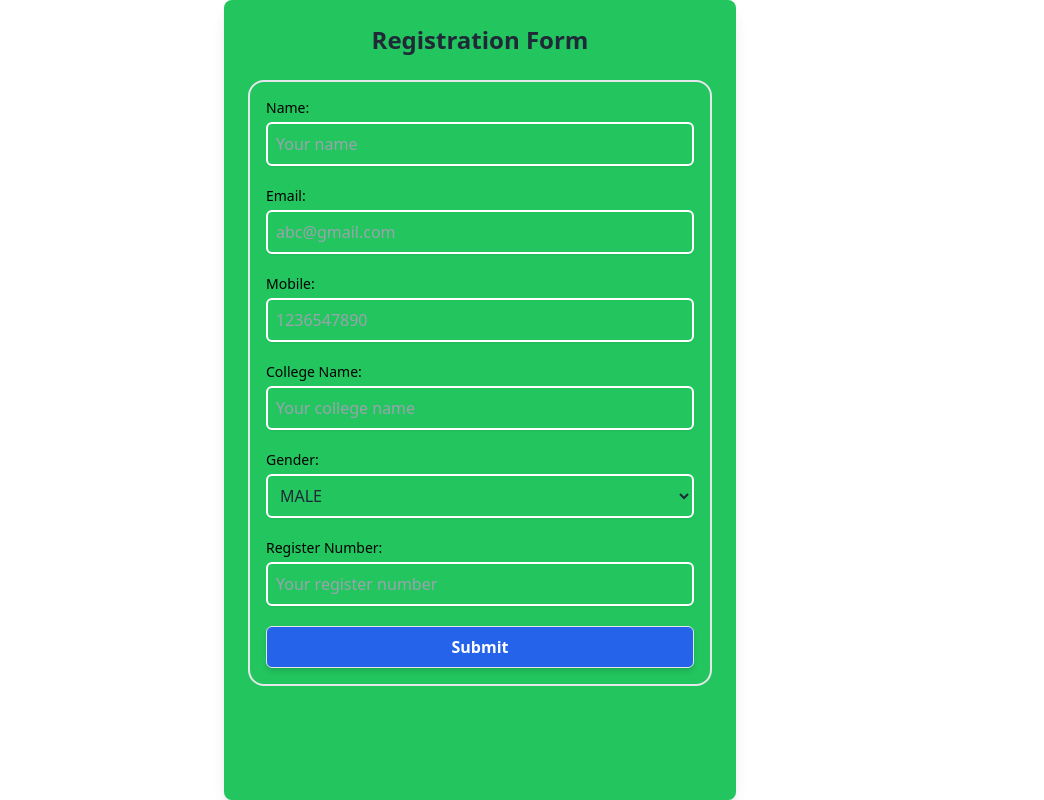
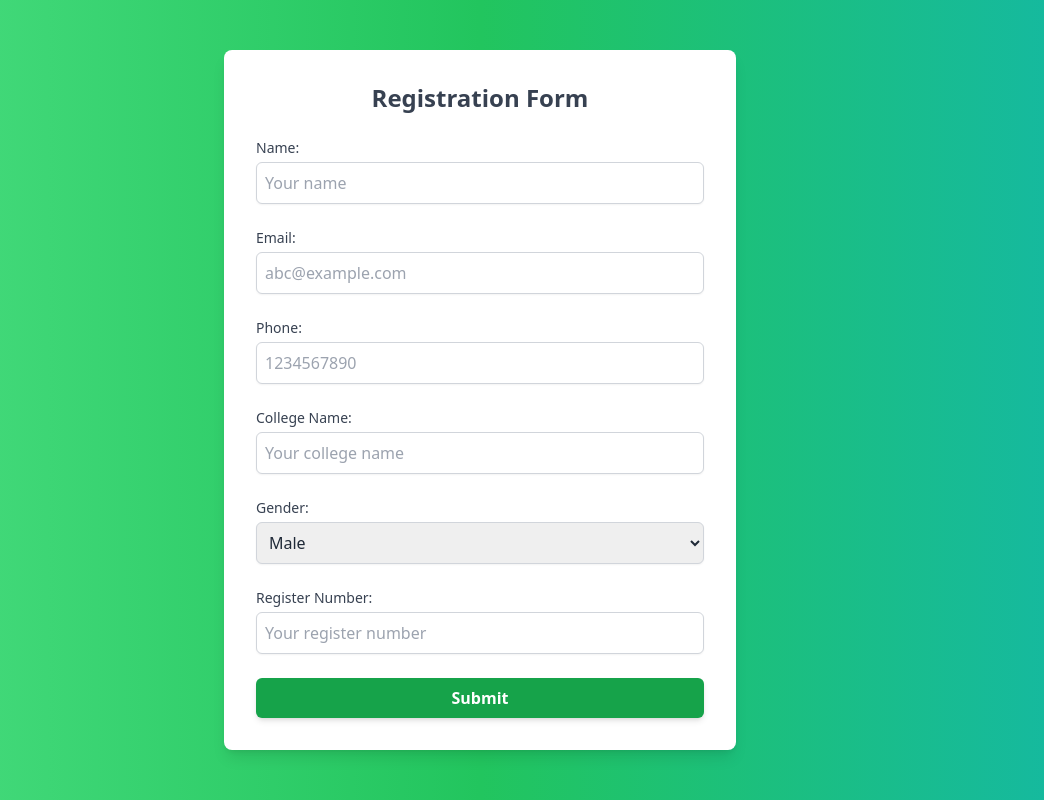
Before and after one commit to event-kpr-1/p1, a React (Create React App) app in the folder frontend/: page /register in a window 1280 px wide. Shown: the whole page, without its empty margins (160-1204 px from the left). Built offline with nearby package versions, Linux system fonts and the light colour scheme.

Commit message:
enhanced css

```diff
--- a/frontend/src/Register/RegisterForm.js
+++ b/frontend/src/Register/RegisterForm.js
@@ -92,131 +92,92 @@ const RegisterForm = ({eventID}) => {
     // Render success component if registration is successful
     if (isRegistered) {
         return (
-            <div className="w-screen h-screen flex justify-center items-center text-lg text-green-600">
-                <h1>Thank you! Your registration has been completed successfully.</h1>
+            <div className="flex justify-center items-center h-screen">
+                <h1 className="text-green-600 text-xl font-bold">Thank you! Your registration has been completed successfully.</h1>
             </div>
         );
     }
 
     return (
-        <div className="max-w-lg mx-auto p-6 h-screen bg-green-500 shadow-lg rounded-lg">
-            <h2 className="text-2xl font-bold text-center mb-6">Registration Form</h2>
-
-            <form className="space-y-5 border-2 p-4 rounded-2xl">
-                {/* Name Input */}
+        <div className="flex justify-center items-center h-screen bg-gradient-to-r from-green-400 via-green-500 to-teal-500">
+      <div className="w-full max-w-lg p-8 bg-white rounded-lg shadow-lg">
+        <h2 className="text-2xl font-semibold text-center text-gray-700 mb-6">Registration Form</h2>
+        <form className="space-y-6">
           <div>
-                    <label htmlFor="Name" className="block text-sm font-medium text-black">
-                        Name:
-                    </label>
+            <label htmlFor="name" className="block text-sm font-medium text-gray-700">Name:</label>
             <input
               type="text"
-                        name="name"
-                        id="Name"
+              id="name"
               placeholder="Your name"
-                        autoComplete="on"
-                        ref={nameRef} // Store the value in this ref
-                        required
-                        className="mt-1 block w-full rounded-md border-white border-2 shadow-sm focus:border-indigo-500 p-2 bg-inherit"
+              ref={nameRef}
+              className="block w-full mt-1 p-2 border border-gray-300 rounded-md shadow-sm focus:ring focus:ring-green-300 focus:outline-none"
             />
           </div>
-
-                {/* Email Input */}
           <div>
-                    <label htmlFor="email" className="block text-sm font-medium text-black">
-                        Email:
-                    </label>
+            <label htmlFor="email" className="block text-sm font-medium text-gray-700">Email:</label>
             <input
               type="email"
-                        name="email"
               id="email"
-                        placeholder="abc@gmail.com"
-                        ref={emailRef} // Store the value in this ref
-                        autoComplete="on"
-                        className="mt-1 block w-full rounded-md border-white border-2 shadow-sm focus:border-indigo-500 p-2 bg-inherit"
+              placeholder="abc@example.com"
+              ref={emailRef}
+              className="block w-full mt-1 p-2 border border-gray-300 rounded-md shadow-sm focus:ring focus:ring-green-300 focus:outline-none"
             />
           </div>
-
-                {/* Phone Number Input */}
           <div>
-                    <label htmlFor="phonenumber" className="block text-sm font-medium text-black">
-                        Mobile:
-                    </label>
+            <label htmlFor="phone" className="block text-sm font-medium text-gray-700">Phone:</label>
             <input
               type="tel"
-                        name="phone"
-                        id="phonenumber"
-                        placeholder="1236547890"
-                        ref={phoneRef} // Store the value in this ref
+              id="phone"
+              placeholder="1234567890"
+              ref={phoneRef}
               pattern="[0-9]{10}"
-                        required
-                        autoComplete="on"
-                        className="mt-1 block w-full rounded-md border-white border-2 shadow-sm focus:border-indigo-500 p-2 bg-inherit"
+              className="block w-full mt-1 p-2 border border-gray-300 rounded-md shadow-sm focus:ring focus:ring-green-300 focus:outline-none"
             />
           </div>
-
-                {/* College Name Input */}
           <div>
-                    <label htmlFor="college_name" className="block text-sm font-medium text-black">
-                        College Name:
-                    </label>
+            <label htmlFor="college" className="block text-sm font-medium text-gray-700">College Name:</label>
             <input
               type="text"
-                        name="college"
-                        id="college_name"
+              id="college"
               placeholder="Your college name"
-                        ref={collegeRef} // Store the value in this ref
-                        autoComplete="on"
-                        required
-                        className="mt-1 block w-full rounded-md border-white border-2 shadow-sm focus:border-indigo-500 p-2 bg-inherit "
+              ref={collegeRef}
+              className="block w-full mt-1 p-2 border border-gray-300 rounded-md shadow-sm focus:ring focus:ring-green-300 focus:outline-none"
             />
           </div>
-
-                {/* Gender Select */}
           <div>
-                    <label htmlFor="select" className="block text-sm font-medium text-black">
-                        Gender:
-                    </label>
+            <label htmlFor="gender" className="block text-sm font-medium text-gray-700">Gender:</label>
             <select
-                        name="gender"
-                        id="select"
-                        ref={genderRef} // Store the value in this ref
-                        className="mt-1 block w-full rounded-md border-white border-2 shadow-sm focus:border-indigo-500 p-2 bg-inherit"
+              id="gender"
+              ref={genderRef}
+              className="block w-full mt-1 p-2 border border-gray-300 rounded-md shadow-sm focus:ring focus:ring-green-300 focus:outline-none"
             >
-                        <option value="M">MALE</option>
-                        <option value="F">FEMALE</option>
-                        <option value="O">OTHERS</option>
+              <option value="M">Male</option>
+              <option value="F">Female</option>
+              <option value="O">Other</option>
             </select>
           </div>
-
-                {/* Register Number Input */}
           <div>
-                    <label htmlFor="Register_no" className="block text-sm font-medium text-black">
-                        Register Number:
-                    </label>
+            <label htmlFor="regno" className="block text-sm font-medium text-gray-700">Register Number:</label>
             <input
               type="text"
-                        name="regno"
-                        id="Register_no"
+              id="regno"
               placeholder="Your register number"
-                        ref={regnoRef} // Store the value in this ref
-                        autoComplete="on"
-                        required
-                        className="mt-1 block w-full rounded-md border-white border-2 shadow-sm focus:border-indigo-500 p-2 bg-inherit"
+              ref={regnoRef}
+              className="block w-full mt-1 p-2 border border-gray-300 rounded-md shadow-sm focus:ring focus:ring-green-300 focus:outline-none"
             />
           </div>
-
-                {/* Submit Button */}
           <div className="text-center">
             <button
               type="submit"
-                        className="w-full py-2 px-4 bg-blue-600 text-white font-semibold rounded-md shadow-md focus:outline-none focus:ring-2 p-2  border focus:ring-offset-2"
-                        onClick={handleSubmit} // Handle the submission
+              onClick={handleSubmit}
+              className="w-full py-2 px-4 bg-green-600 text-white font-semibold rounded-md shadow-md hover:bg-green-700 focus:ring focus:ring-green-300 focus:outline-none"
             >
               Submit
             </button>
           </div>
         </form>
       </div>
+    </div>
     );
 };
 
```
Also changed, not shown: frontend/src/IDprint/IDprintPage.js (+40 -29 lines). Lines whose indentation alone changed are shown as unchanged.
